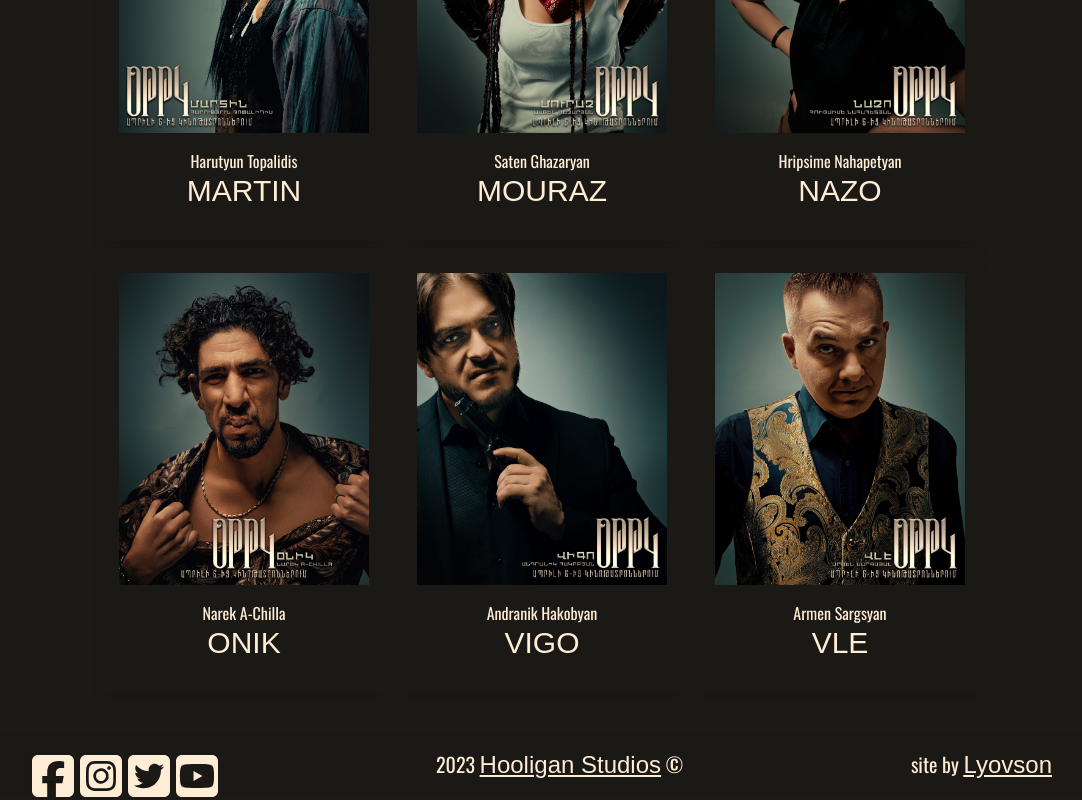
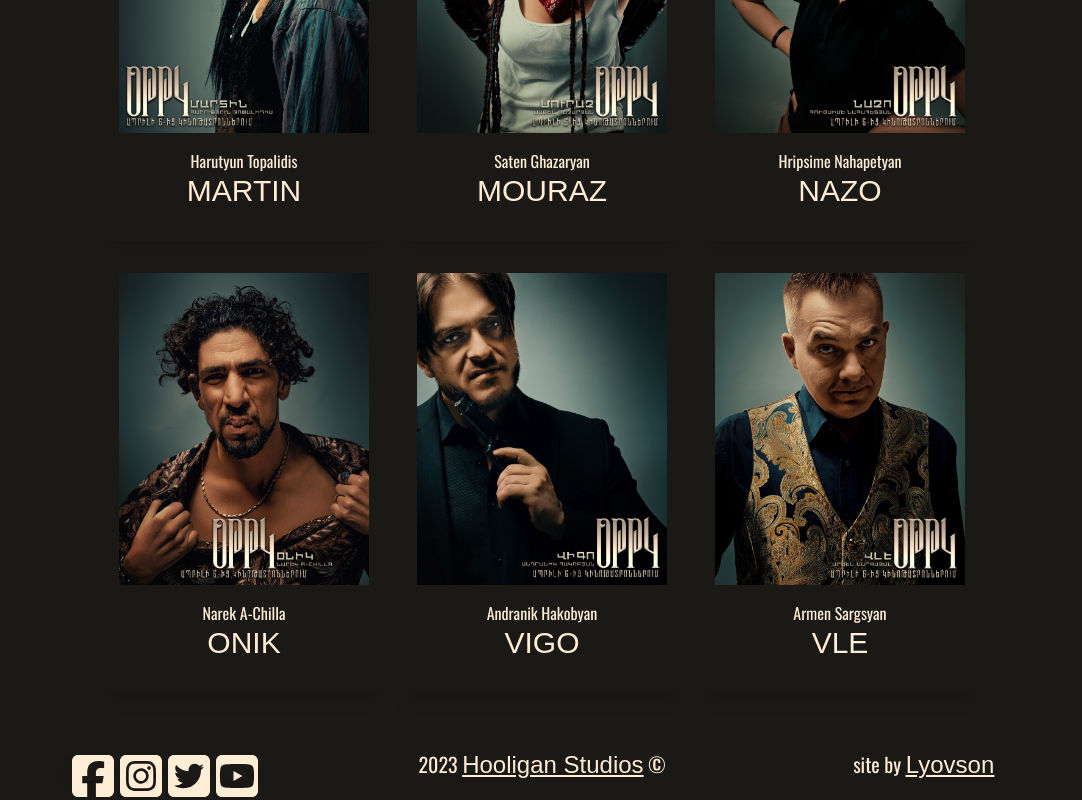
Before and after one commit to lyovson/ottk, a Next.js app: page / in a window 1280 px wide. Shown: the part 3935-4735 px from the top of the page, without its empty margins (98-1180 px from the left). Built offline with nearby package versions, Linux system fonts and the light colour scheme; a web font is replaced by a local one.

Commit message:
added some styling to the footer

```diff
--- a/src/app/Footer.js
+++ b/src/app/Footer.js
@@ -3,20 +3,20 @@ import { socials } from "../data/socials.js";
 
 export default function Header() {
   return (
-    <footer className="flex justify-around text-center text-xl bg-stone-900 bg-opacity-80 w-screen p-4 ">
-      <section className=" flex justify-center gap-4 text-5xl">
+    <footer className="flex justify-evenly gap-4 flex-wrap text-center  text-xl bg-stone-900 bg-opacity-80 w-screen p-4 ">
+      <section className="min-w-[200px] flex justify-center gap-4 text-5xl">
         {socials.map(({ icon, url, name }) => (
           <Icon key={name} icon={icon} url={url} />
         ))}
       </section>
-      <p>
+      <p className="min-w-[200px]">
         2023{" "}
         <span className="font-heading text-2xl underline">
           Hooligan Studios
         </span>{" "}
         &copy;
       </p>
-      <p>
+      <p className="min-w-[200px]">
         site by{" "}
         <span className="font-heading text-2xl underline">
           <a href="https://lyovson.com">Lyovson</a>
```
